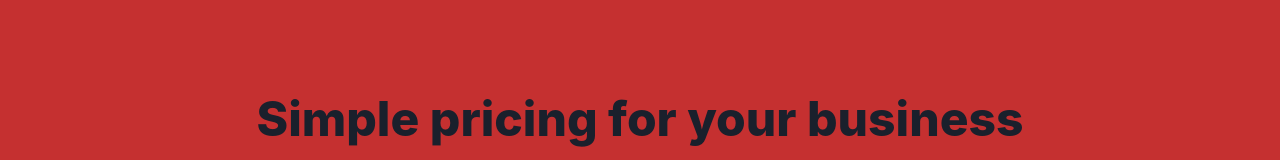
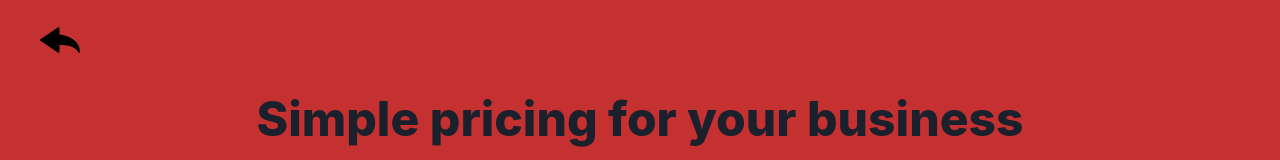
Before and after one commit to AliRa22aq/Chakra-ui-projects, a Next.js app: page /project1 in a window 1280 px wide. Shown: the top 160 px of the page. Built offline with nearby package versions, Linux system fonts and the light colour scheme.

Commit message:
update in project 1

```diff
--- a/components/Project1/Pricing.tsx
+++ b/components/Project1/Pricing.tsx
@@ -1,6 +1,7 @@
 import React from 'react'
 import { Icon, HStack, Stack, StackProps, Box, Heading, Text, Flex, Button } from '@chakra-ui/react'
-import { CheckIcon } from '../../public/icons/Icon'
+import { Back, CheckIcon } from '../../public/icons/Icon'
+import { useRouter } from 'next/router'
 
 export const ListItem = (props: StackProps) => {
     const { children, ...rest } = props;
@@ -13,9 +14,19 @@ export const ListItem = (props: StackProps) => {
 }
 
 
+
 const Pricing = () => {
+
+    const router = useRouter();
+
+
+
     return (
         <Box mx="6">
+            <Box position="absolute" top="5" left="10">
+                <Icon as={Back} boxSize="40px" _hover={{boxSize:"50px"}} onClick={() => router.push("/")}/>
+            </Box>
+
             <Box maxWidth="994px" m="auto" mt="-140px" borderRadius="4" overflow="hidden" boxShadow="0px 20px 25px -5px rgba(0, 0, 0, 0.1), 0px 10px 10px -5px rgba(0, 0, 0, 0.04)">
                 <Flex direction={["column", "column", "row"]}>
                     <Box p="60px" color="#171923" bg="#f0eafb" _hover={{bg:"#cfc0eb"}}>
--- a/pages/index.tsx
+++ b/pages/index.tsx
@@ -35,7 +35,7 @@ const Home: NextPage = () => {
               </Link>
 
               <Box p="5" bg="gray.50" _hover={{bg:"gray.200"}}>
-                <a href={project.tutorial} target="_blank" >
+                <a href={project.tutorial} target="_blank" rel="noreferrer">
                   <Text> Tutorial </Text>
                 </a>
               </Box>
--- a/public/icons/Icon.tsx
+++ b/public/icons/Icon.tsx
@@ -39,3 +39,20 @@ export const CheckIcon4 = ({...props}) => {
         </svg>
     )
 }
+
+
+export const Back = ({ ...props }) => {
+    return (
+        <svg {...props} version="1.1" id="Capa_1" xmlns="http://www.w3.org/2000/svg" x="0px" y="0px" viewBox="0 0 26.676 26.676">
+        <g>
+            <path d="M26.105,21.891c-0.229,0-0.439-0.131-0.529-0.346l0,0c-0.066-0.156-1.716-3.857-7.885-4.59
+            c-1.285-0.156-2.824-0.236-4.693-0.25v4.613c0,0.213-0.115,0.406-0.304,0.508c-0.188,0.098-0.413,0.084-0.588-0.033L0.254,13.815
+            C0.094,13.708,0,13.528,0,13.339c0-0.191,0.094-0.365,0.254-0.477l11.857-7.979c0.175-0.121,0.398-0.129,0.588-0.029
+            c0.19,0.102,0.303,0.295,0.303,0.502v4.293c2.578,0.336,13.674,2.33,13.674,11.674c0,0.271-0.191,0.508-0.459,0.562
+            C26.18,21.891,26.141,21.891,26.105,21.891z"/>
+            <g></g><g></g><g></g><g></g><g></g><g></g><g></g><g></g><g></g><g></g><g></g><g></g><g></g><g></g><g></g>
+        </g> <g></g><g></g><g></g><g></g><g></g><g></g><g></g><g></g><g></g><g></g><g></g><g></g><g></g><g></g><g></g>
+        </svg>
+
+    )
+}
```
Also changed, not shown: public/icons/back-arrow-svgrepo-com.svg (added).
